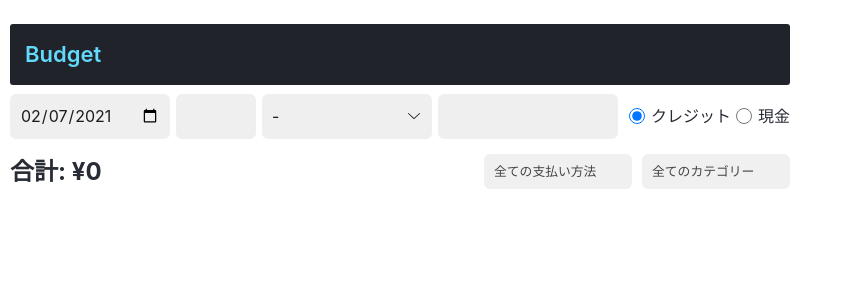
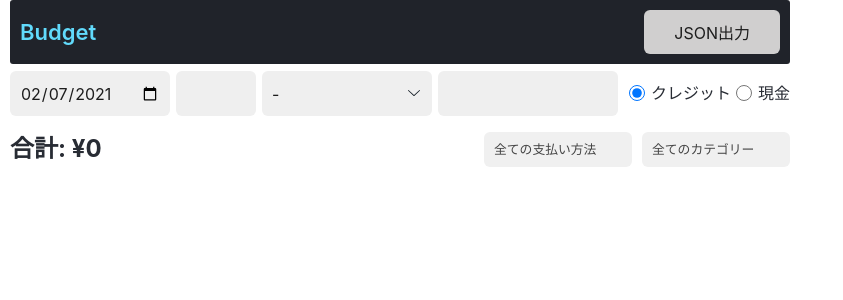
Before and after one commit to ursa39/budget-app, a React (Create React App) app: page / in a window 1280 px wide. Shown: the top 300 px of the page, without its empty margins (0-843 px from the left). Built offline with nearby package versions, Linux system fonts and the light colour scheme.

Commit message:
feat: 🎸 現在のレコードをJSONとしてローカルに保存する機能を追加
expressサーバーでAPIを構築。ボタン押下でローカルの専用ディレクトリにJSONファイルを出力する。

✅ Closes: #4

```diff
--- a/src/App.js
+++ b/src/App.js
@@ -1,12 +1,16 @@
-import './App.scss';
-import Form from './app/Form';
-import CurrentList from './features/current/CurrentList';
+import "./App.scss";
+import Form from "./app/Form";
+import CurrentList from "./features/current/CurrentList";
+import Controller from "./app/Controller";
 
 function App() {
   return (
     <div className="app">
-      <h1>Budget</h1>
-      <Form ></Form>
+      <header>
+        <h1>Budget</h1>
+        <Controller></Controller>
+      </header>
+      <Form></Form>
       <CurrentList></CurrentList>
     </div>
   );
--- a/src/App.scss
+++ b/src/App.scss
@@ -4,10 +4,19 @@
 body {
   color: #282c34;
 }
-h1  {
+header {
   background: #20232a;
   border-radius: 3px;
+  padding: 10px;
+  display: flex;
+  align-items: center;
+  margin-bottom: 10px;
+
+  & * {
+    margin: 0;
+  }
+}
+h1  {
   color: #61dafb;
-  padding: 15px;
   font-size: 22px;
 }
--- /dev/null
+++ b/src/app/Controller.js
@@ -0,0 +1,26 @@
+import './controller.scss';
+import { useSelector } from "react-redux";
+
+function Controller() {
+
+  const list = useSelector((state) => state.current);
+  const postData = async () => {
+    if (window.confirm('データをJSONに出力しますか？')) {
+      fetch("http://localhost:3010", {
+        method: "POST",
+        headers: {
+          "Content-Type": "application/json",
+        },
+        body: JSON.stringify(list),
+      });
+    }
+  };
+
+  return (
+    <div className="controller">
+      <button className="controller__save-button" onClick={postData}>JSON出力</button>
+    </div>
+  );
+}
+
+export default Controller;
--- /dev/null
+++ b/src/app/controller.scss
@@ -0,0 +1,3 @@
+.controller {
+  margin-left: auto;
+}
```
Also changed, not shown: package.json (+5 -2 lines), 2 other files (tests, documents, lock files or other folders).
